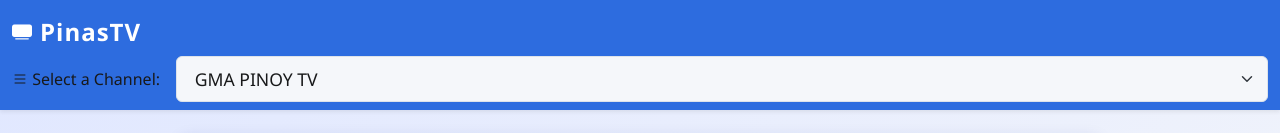
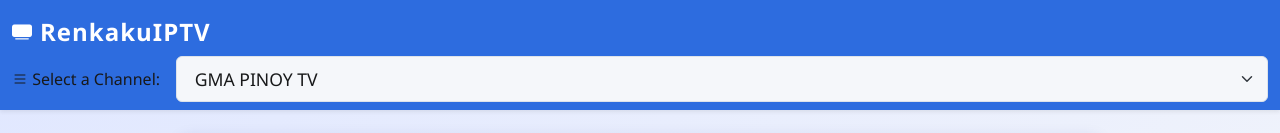
Before and after one commit to Wamezach/mpd, a plain HTML site: page index2.html in a window 1280 px wide. Shown: the top 133 px of the page. Drawn offline with nearby package versions, Linux system fonts and the light colour scheme; a script that the page names is missing.

Commit message:
Update index2.html

```diff
--- a/index2.html
+++ b/index2.html
@@ -16,7 +16,7 @@
       <div class="container-fluid flex-wrap">
         <span class="navbar-brand d-flex align-items-center gap-2 mb-2 mb-lg-0">
           <i class="bi bi-tv-fill"></i>
-          <span class="brand-title fs-4 fw-bold">PinasTV</span>
+          <span class="brand-title fs-4 fw-bold">RenkakuIPTV</span>
         </span>
         <form class="d-flex ms-auto channel-select-group w-100 w-lg-auto" role="search">
           <label for="channelSelect" class="dropdown-label me-2 mb-0"><i class="bi bi-list"></i> Select a Channel:</label>
```
